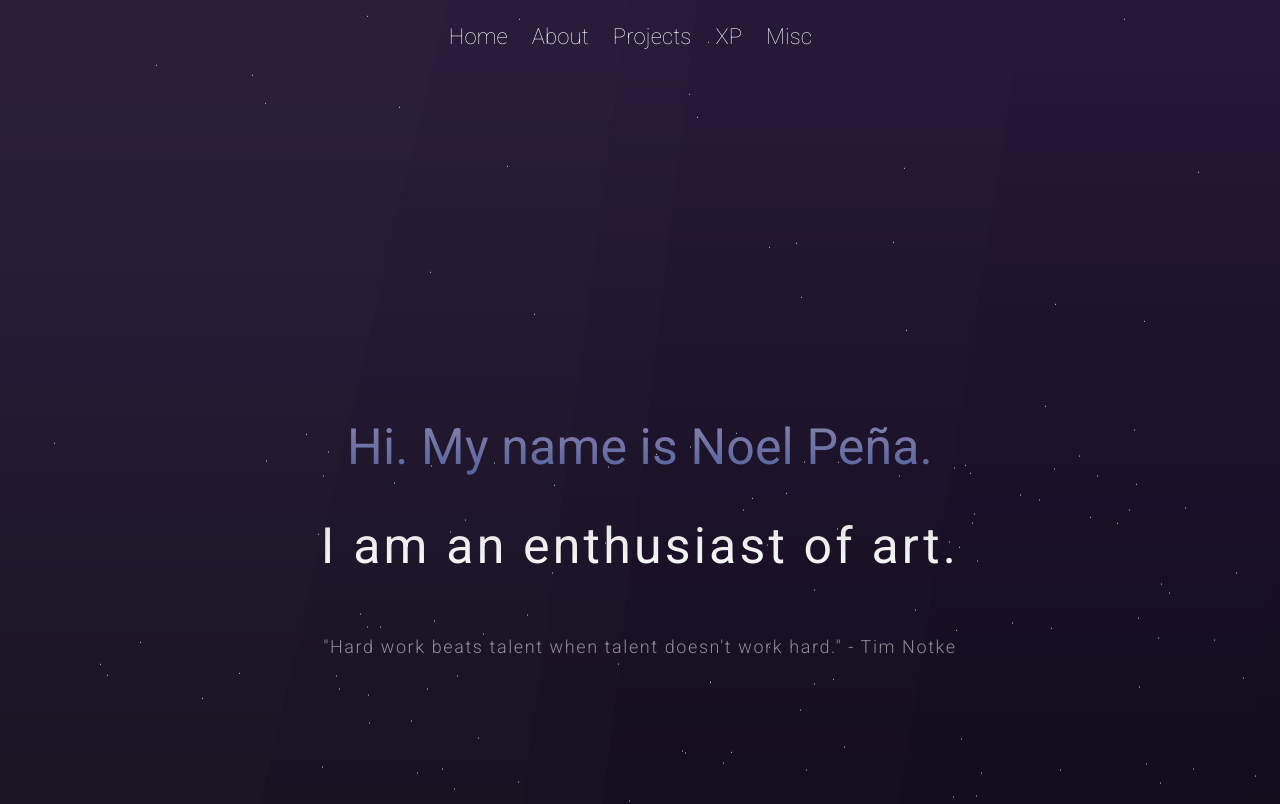
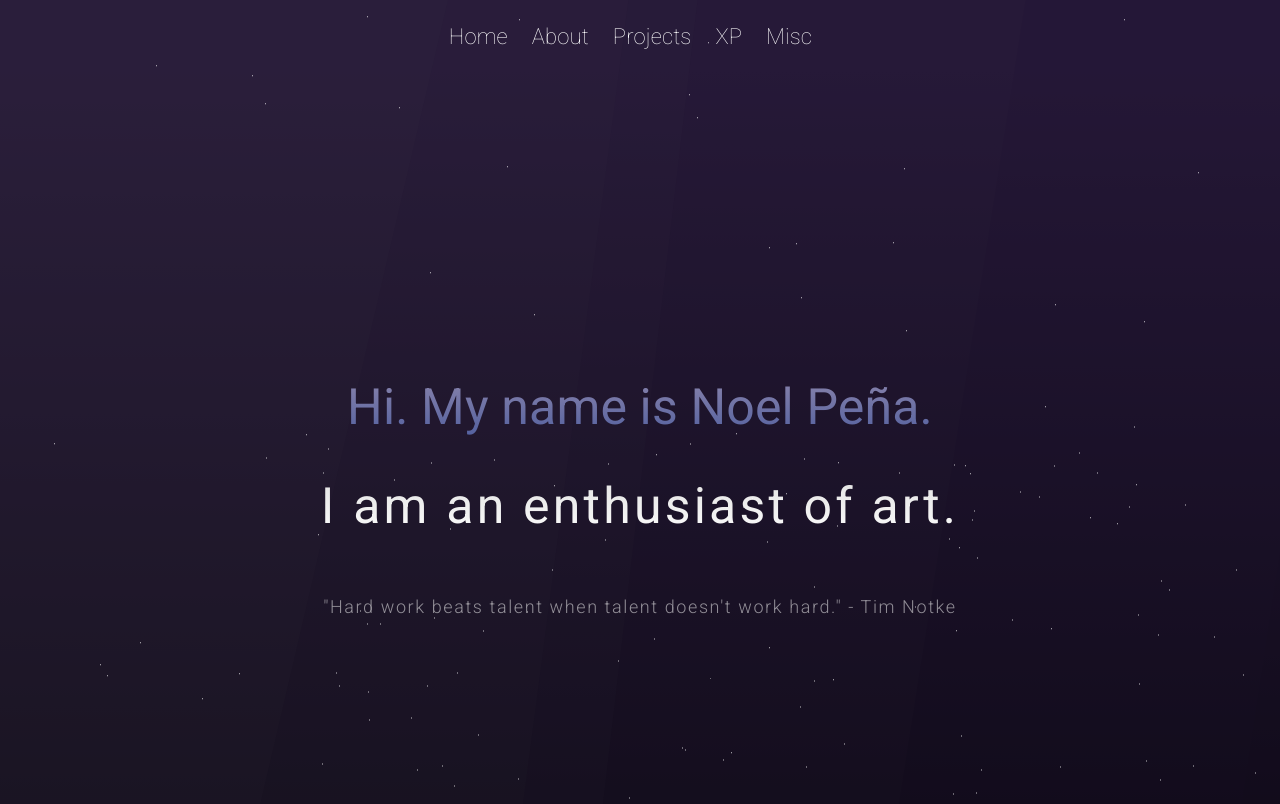
Before and after one commit to noel-pena/Portfolio-V3, a React (Vite) app: page / in a window 1280 px wide. Shown: the top 804 px of the page. Built offline with nearby package versions, Linux system fonts and the light colour scheme.

Commit message:
padding fixes

```diff
--- a/src/components/Home.jsx
+++ b/src/components/Home.jsx
@@ -7,7 +7,7 @@ export const Home = () => {
       <div id="stars"></div>
       <div id="stars2"></div>
       <div id="stars3"></div>
-      <Grid pt={50} pb={50} id="home">
+      <Grid pt={45} pb={50} id="home">
         <Grid item className="hero1 hero">
           Hi. My name is Noel Peña.
         </Grid>
```
